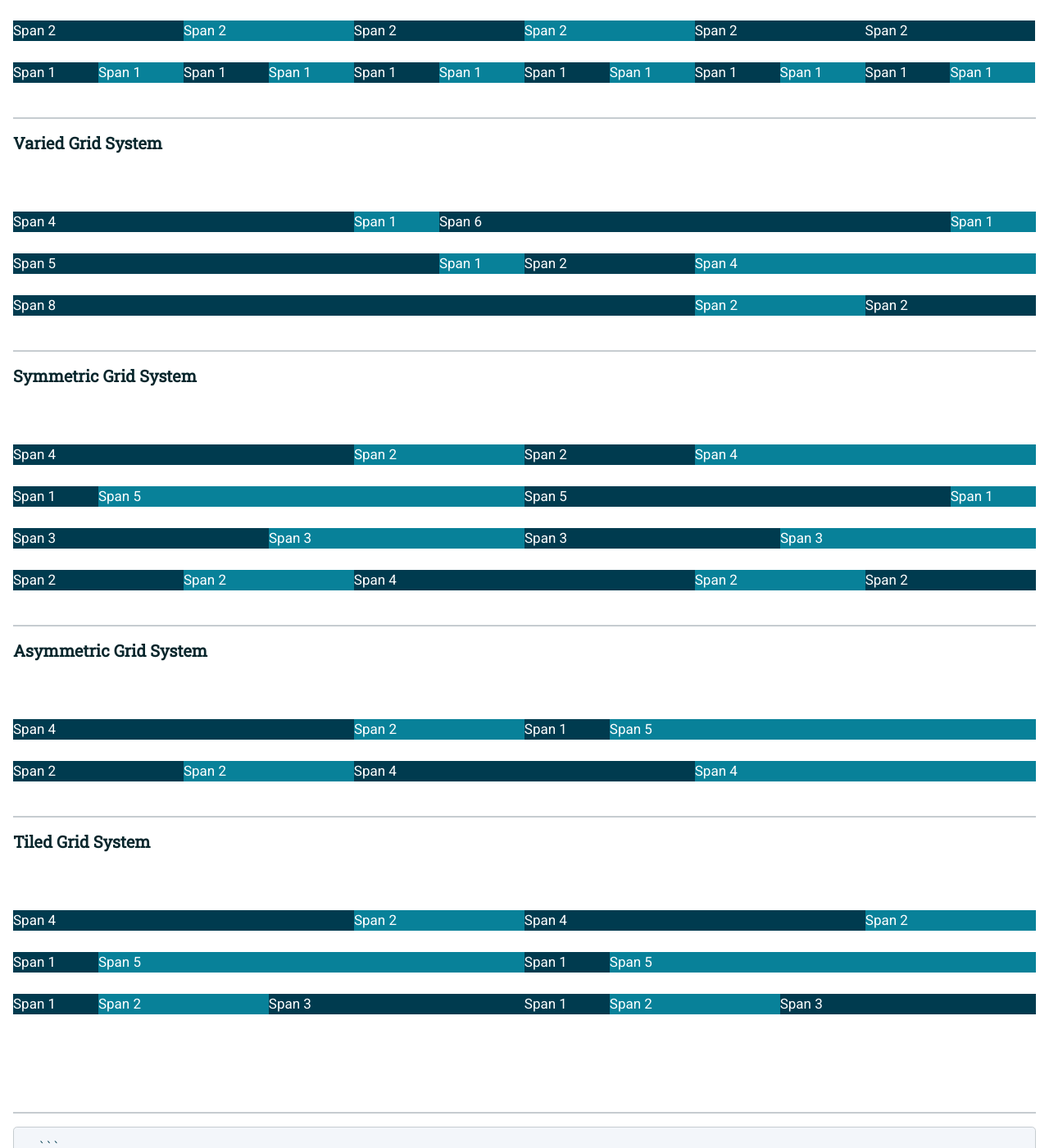
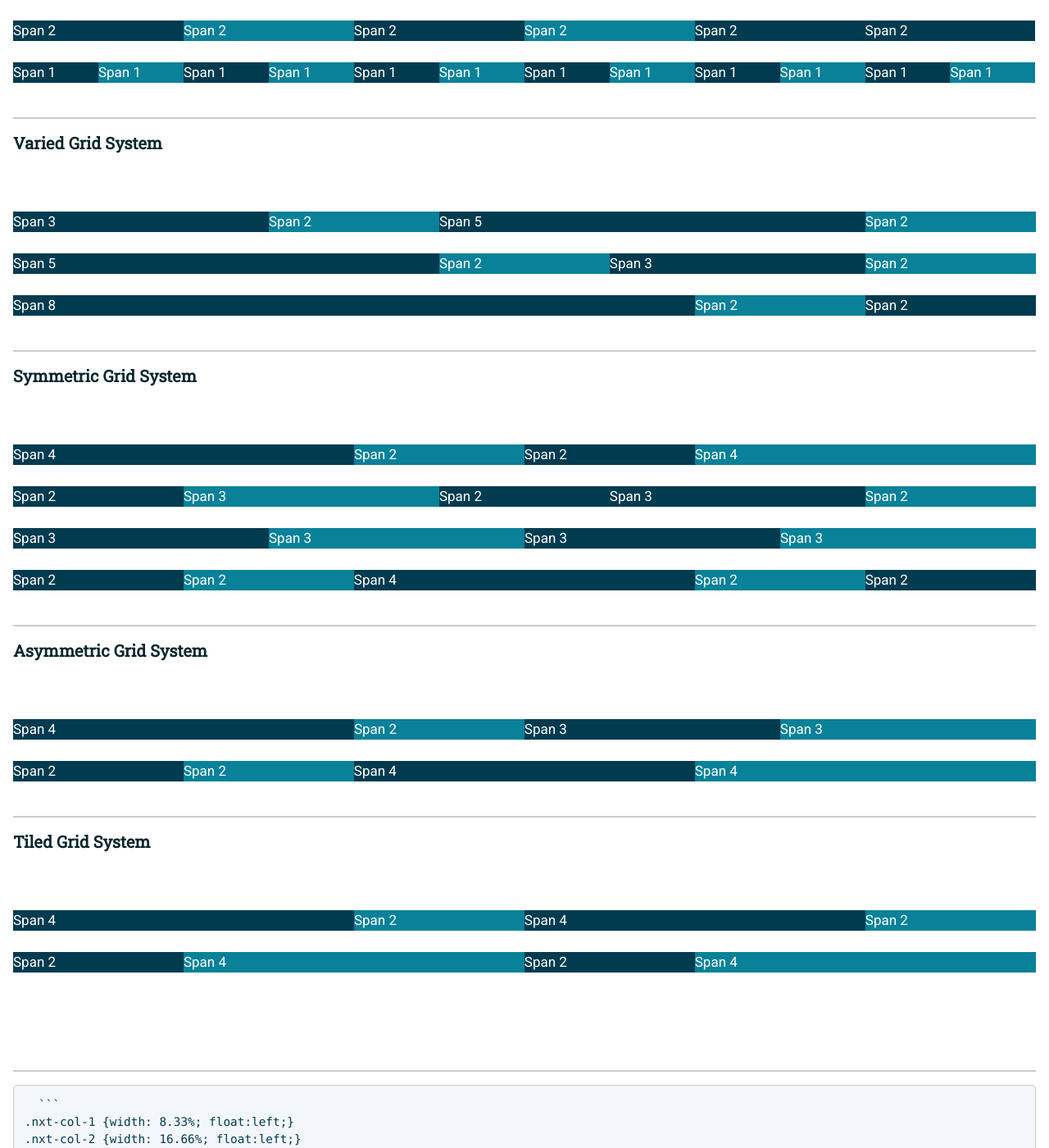
Before and after one commit to usnavy/Navy-Design-Guide, a Jekyll site: the page built from layout.md, in a window 1280 px wide and 1400 px high, scrolled down 2169 px. Shown: the whole window at 82% size. Built offline with Jekyll 4.4.1, drawn with Linux system fonts in a browser that asks for light colours; nearby versions of some CDN libraries; our own code applies the rules of GitHub Pages for plain Markdown files; some of the changed text lies outside the part shown.

Commit message:
Update layout.md

```diff
--- a/layout.md
+++ b/layout.md
@@ -75,18 +75,18 @@ widths up to **12 columns**.
   <br>
   <br>
     <div class="row">
-      <div class="nxt-col-4 navy-blue"> Span 4</div>
-      <div class="nxt-col-1 teal-blue"> Span 1</div>
-      <div class="nxt-col-6 navy-blue"> Span 6</div>
-      <div class="nxt-col-1 teal-blue"> Span 1</div>
+      <div class="nxt-col-3 navy-blue"> Span 3</div>
+      <div class="nxt-col-2 teal-blue"> Span 2</div>
+      <div class="nxt-col-5 navy-blue"> Span 5</div>
+      <div class="nxt-col-2 teal-blue"> Span 2</div>
     </div>
   <br>
   <br>
     <div class="row">
       <div class="nxt-col-5 navy-blue"> Span 5</div>
-      <div class="nxt-col-1 teal-blue"> Span 1</div>
-      <div class="nxt-col-2 navy-blue"> Span 2</div>
-      <div class="nxt-col-4 teal-blue"> Span 4</div>
+      <div class="nxt-col-2 teal-blue"> Span 2</div>
+      <div class="nxt-col-3 navy-blue"> Span 3</div>
+      <div class="nxt-col-2 teal-blue"> Span 2</div>
     </div>
   <br>
   <br>
@@ -114,10 +114,11 @@ widths up to **12 columns**.
   <br>
   <br>
     <div class="row">
-      <div class="nxt-col-1 navy-blue"> Span 1</div>
-      <div class="nxt-col-5 teal-blue"> Span 5</div>
-      <div class="nxt-col-5 navy-blue"> Span 5</div>
-      <div class="nxt-col-1 teal-blue"> Span 1</div>
+      <div class="nxt-col-2 navy-blue"> Span 2</div>
+      <div class="nxt-col-3 teal-blue"> Span 3</div>
+      <div class="nxt-col-2 navy-blue"> Span 2</div>
+      <div class="nxt-col-3 navy-blue"> Span 3</div>
+      <div class="nxt-col-2 teal-blue"> Span 2</div>
     </div>
   <br>
   <br>
@@ -149,8 +150,8 @@ widths up to **12 columns**.
     <div class="row">
       <div class="nxt-col-4 navy-blue"> Span 4</div>
       <div class="nxt-col-2 teal-blue"> Span 2</div>
-      <div class="nxt-col-1 navy-blue"> Span 1</div>
-      <div class="nxt-col-5 teal-blue"> Span 5</div>
+      <div class="nxt-col-3 navy-blue"> Span 3</div>
+      <div class="nxt-col-3 teal-blue"> Span 3</div>
     </div>
   <br>
   <br>
@@ -179,20 +180,10 @@ widths up to **12 columns**.
   <br>
   <br>
     <div class="row">
-      <div class="nxt-col-1 navy-blue"> Span 1</div>
-      <div class="nxt-col-5 teal-blue"> Span 5</div>
-      <div class="nxt-col-1 navy-blue"> Span 1</div>
-      <div class="nxt-col-5 teal-blue"> Span 5</div>
-    </div>
-  <br>
-  <br>
-    <div class="row">
-      <div class="nxt-col-1 navy-blue"> Span 1</div>
-      <div class="nxt-col-2 teal-blue"> Span 2</div>
-      <div class="nxt-col-3 navy-blue"> Span 3</div>
-      <div class="nxt-col-1 navy-blue"> Span 1</div>
-      <div class="nxt-col-2 teal-blue"> Span 2</div>
-      <div class="nxt-col-3 navy-blue"> Span 3</div>
+      <div class="nxt-col-2 navy-blue"> Span 2</div>
+      <div class="nxt-col-4 teal-blue"> Span 4</div>
+      <div class="nxt-col-2 navy-blue"> Span 2</div>
+      <div class="nxt-col-4 teal-blue"> Span 4</div>
     </div>
   <br>
   <br>
@@ -258,8 +249,8 @@ sizes (i.e. vertically, unconstrained by screen width).
   <br>
   <br>
     <div class="row">
-      <div class="nxt-col-1 navy-blue"> Span 1</div>
-      <div class="nxt-col-9 teal-blue"> Span 9</div>
+      <div class="nxt-col-2 navy-blue"> Span 2</div>
+      <div class="nxt-col-8 teal-blue"> Span 8</div>
       <div class="nxt-col-2 navy-blue"> Span 2</div>
     </div>
   </div>
```
